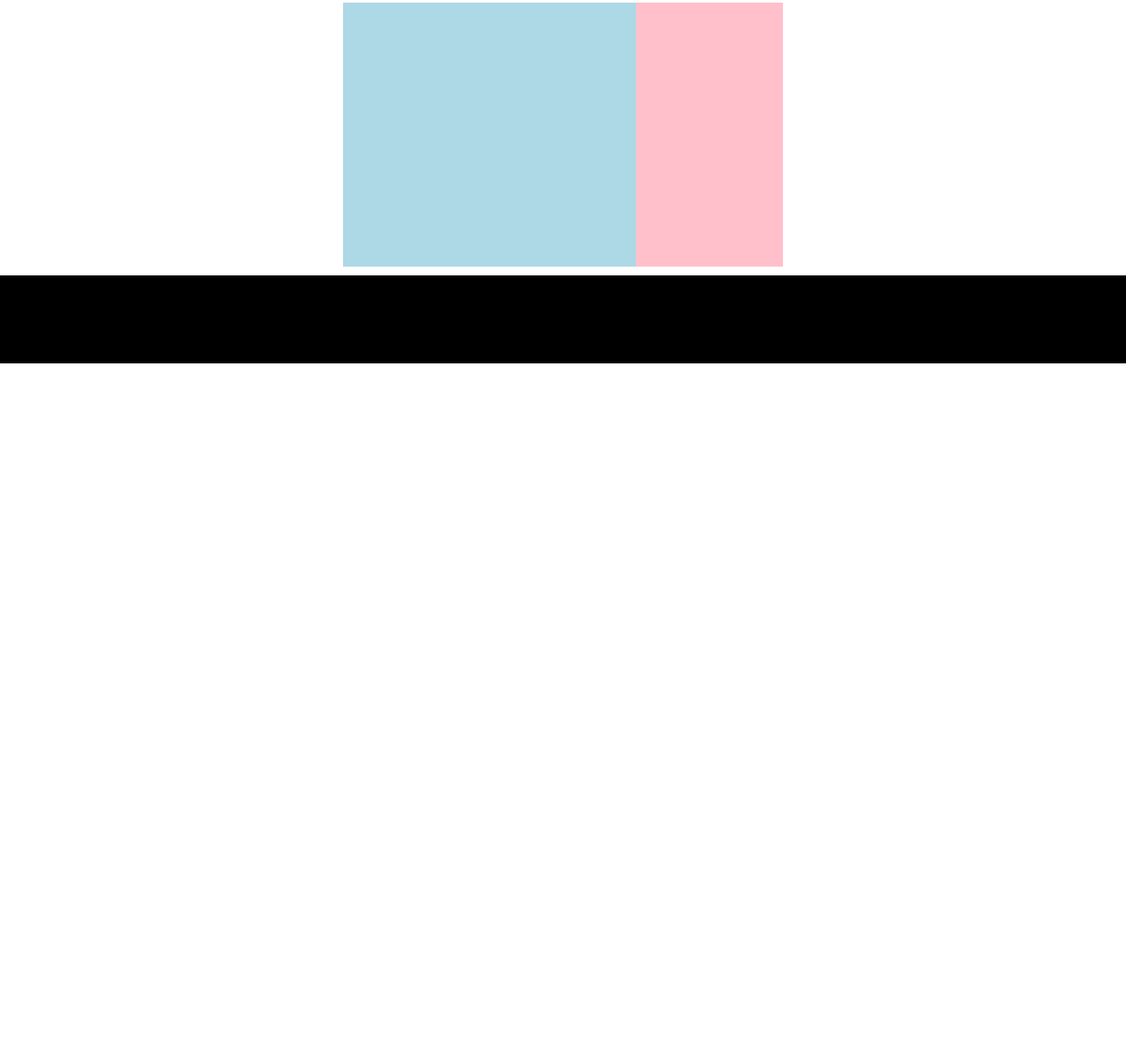
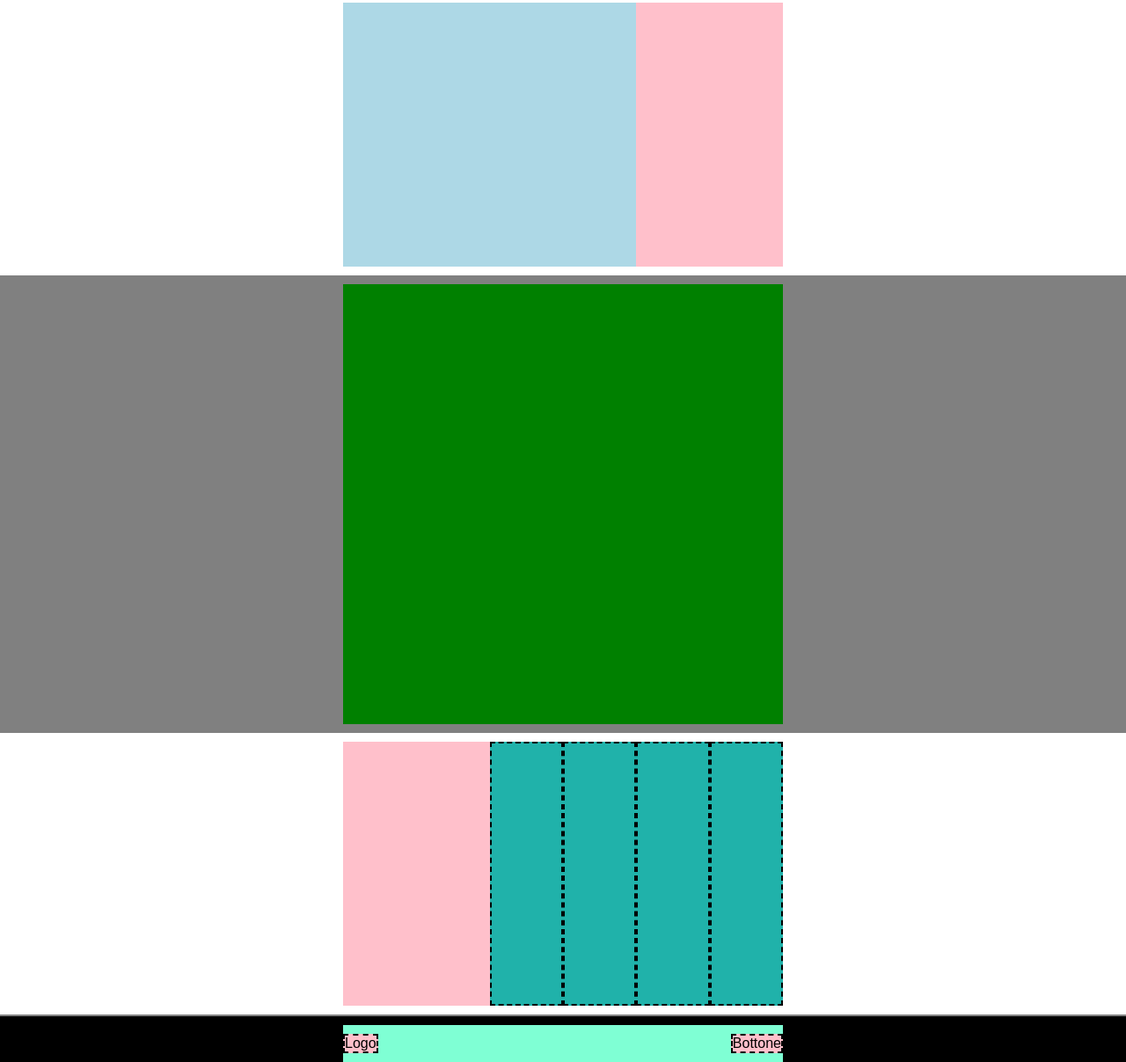
Before and after one commit to GinaTovarAlmario/htmlcss-struttura-discord, a plain HTML site: page index.html in a window 1280 px wide. Shown: the part 709-1916 px from the top of the page at 88% size. Before the commit the page ends 1122 px from the top, so only its background shows below. Drawn offline with Linux system fonts and the light colour scheme.

Commit message:
fixed section

```diff
--- a/css/style.css
+++ b/css/style.css
@@ -13,7 +13,6 @@ body{
 .container{
     max-width: 500px;
     margin: 0 auto;
-    background-color: purple;
 }
 
 header{
@@ -23,12 +22,12 @@ header{
 
 main section{
     padding: 10px 0;
-
 }
 
 footer{
-    min-height: 100px;
     background-color: black;
+    padding-top: 10px;
+    border-top: 2px solid gray;
 }
 
 .border-2{
@@ -57,12 +56,20 @@ main section:nth-of-type(even){
 .flex-20{
     flex-basis: 20%;
  }
+ .flex-25{
+    flex-basis:25%;
+ }
 .flex-33{
     flex-basis: 33.33%;
 }
-
 .flex-66{
     flex-basis: 66.66%;;
+}
+.flex-80{
+    flex-basis: 80%;
+}
+.flex-100{
+    flex-basis:100%;
 }
 .text-center{
     text-align: center;
@@ -76,56 +83,33 @@ main section:nth-of-type(even){
 .p-10{
     padding: 10px;
 }
+.py-10{
+    padding-top: 10px;
+    padding-bottom: 10px;
+}
 .min-height-300{
     min-height: 300px;
+}
+.min-height-500{
+    min-height: 500px;
 }
 
 .bg-color-pink{
     background-color: pink;
 }
-
 .bg-color-blue{
     background-color: lightblue;
+}
+.bg-color-green{
+    background-color: green;
+}
+.bg-color-aqua{
+    background-color: #20b2aa;
+}
+.bg-color-lightaqua{
+    background-color: #7fffd4;
 
 }
-/*columns*/
-.column{
-    display: flex;
-    flex-direction: column;
-
+.space-between{
+    justify-content: space-between;
 }
-
-.top-column{
-    min-height: 100px;
-    background-color: blue;
-
-}
-
-.second-column{
-    min-height: 100px;
-    background-color: white;
-
-}
-
-.third-column{
-    min-height: 100px;
-    background-color: gray;
-
-}
-
-.fourth-column{
-    min-height: 100px;
-    background-color: white;
-
-}
-
-.fith-column{
-    min-height: 250px;
-    background-color: gray;
-}
-
-.last-column{
-    min-height: 100px;
-    background-color: black;
-
-}
--- a/index.html
+++ b/index.html
@@ -45,10 +45,37 @@
                 </div>
             </div>
         </section>
+        <section>
+            <div class="container">
+                <div class="flex-container">
+                    <div class="flex-100 min-height-500 bg-color-green"></div>
+                </div>
+            </div>
+        </section>
+        <section>
+            <div class="container">
+                <div class="flex-container">
+                    <div class="flex-33 min-height-300 bg-color-pink"></div>
+                    <div class="flex-66 min-height-300 bg-color-aqua">
+                        <div class="flex-container">
+                            <div class="flex-25 min-height-300 border-2 bg-color-aqua"></div>
+                            <div class="flex-25 min-height-300 border-2 bg-color-aqua"></div>
+                            <div class="flex-25 min-height-300 border-2 bg-color-aqua"></div>
+                            <div class="flex-25 min-height-300 border-2 bg-color-aqua"></div>
+                        </div>
+                    </div>
+                </div>
+
+            </div>
+        </section>
     </main>
     <footer>
+        <div class="container">
+            <div class="flex-container space-between py-10 bg-color-lightaqua">
+                <div class="border-2 bg-color-pink">Logo</div>
+                <div class="border-2 bg-color-pink">Bottone</div>
+            </div>
+        </div>
     </footer>
-    </div>
-
 </body>
 </html>
```
